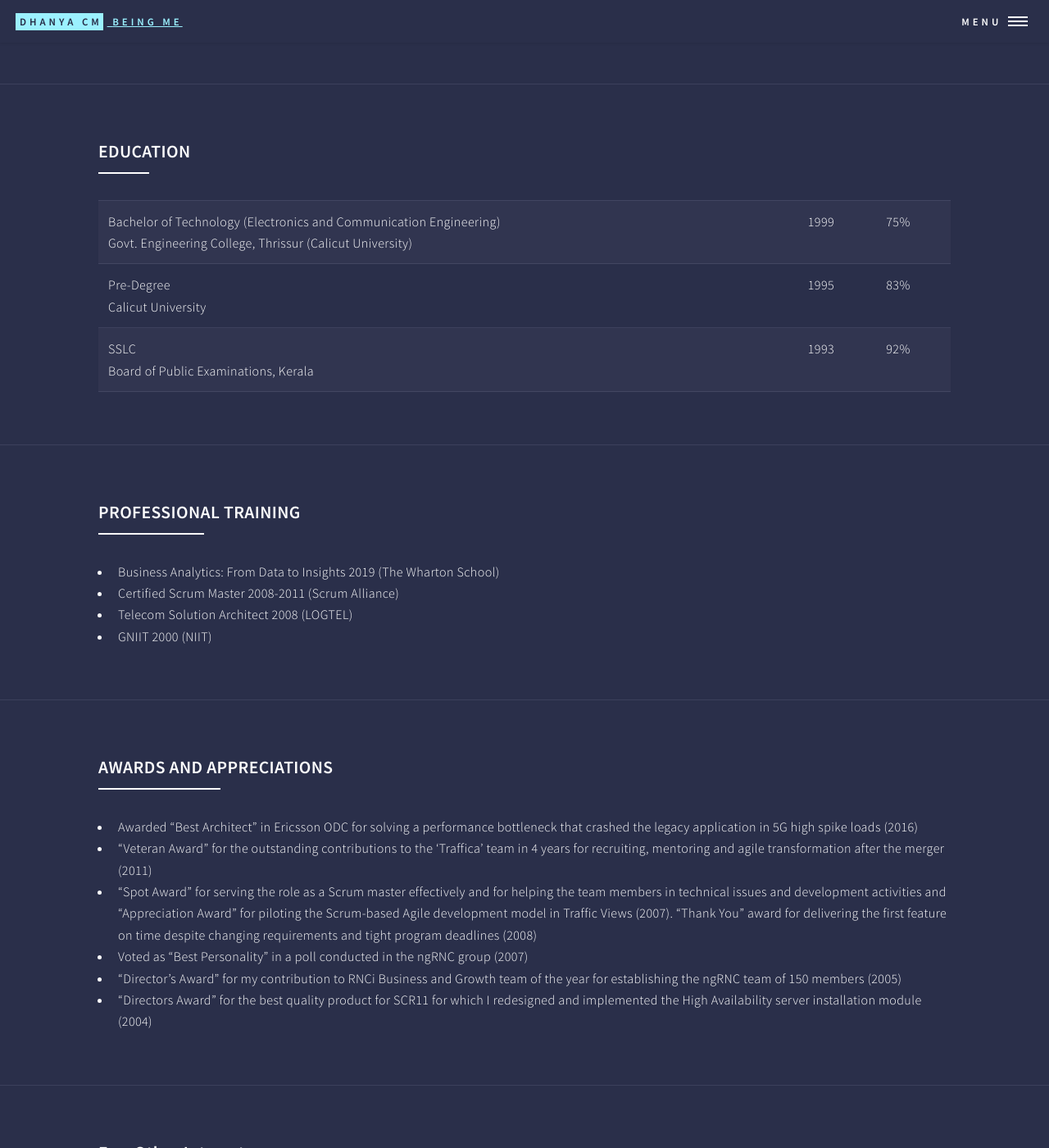
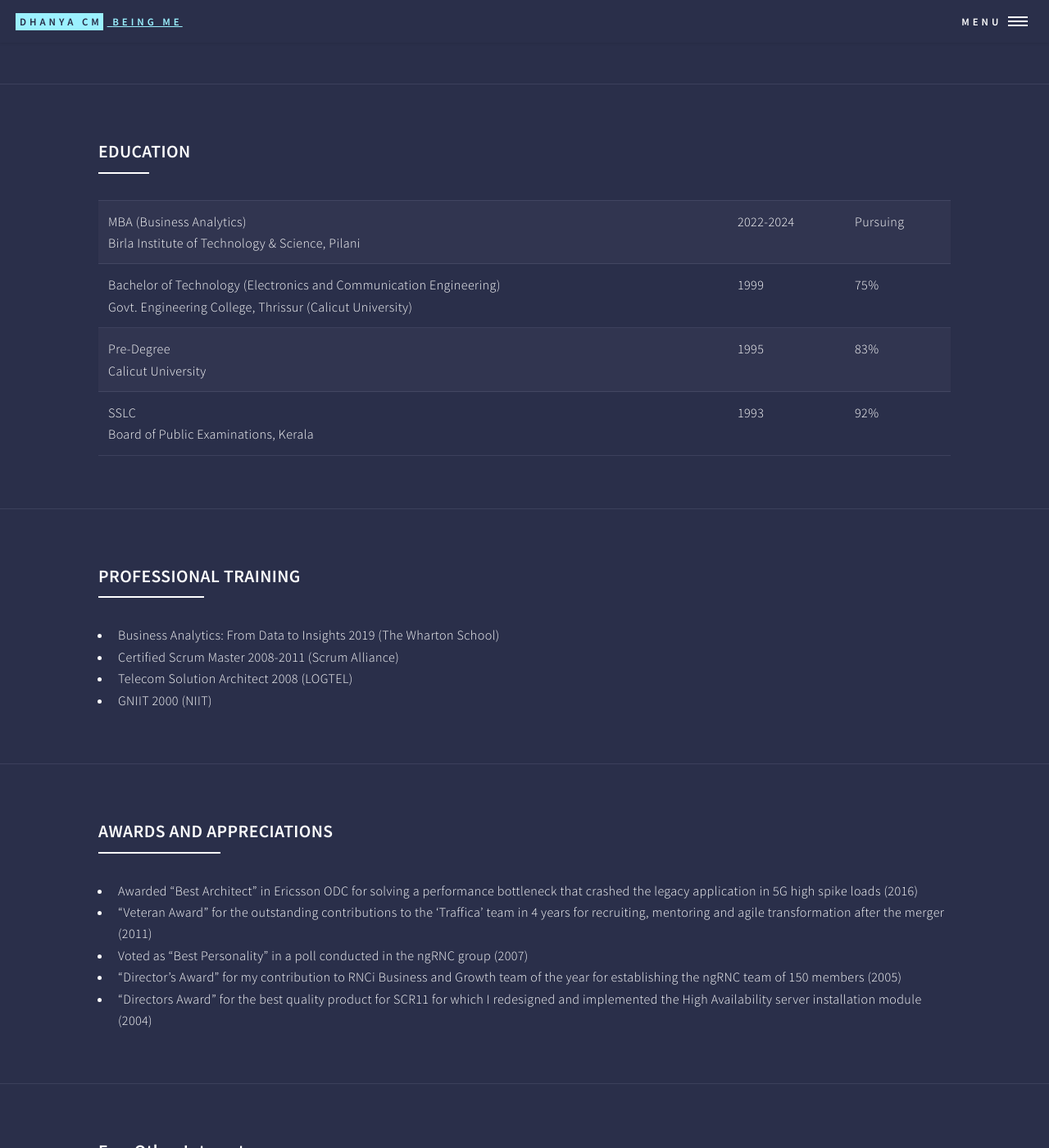
Before and after one commit to dhanyacm/dhanyacm, a Jekyll site: the page built from resume.html, in a window 1280 px wide and 1400 px high, scrolled down 1440 px. Shown: the whole window at 82% size. Built offline with Jekyll 4.4.1, drawn with Linux system fonts in a browser that asks for light colours.

Commit message:
Update resume.html

```diff
--- a/resume.html
+++ b/resume.html
@@ -223,7 +223,12 @@ transformation phase </li>
 
 
 										<table>
-										  <tr>
+										   <tr>
+										    <td>  MBA (Business Analytics)  <br>   Birla Institute of Technology & Science, Pilani </th>
+										    <td>2022-2024 </th>
+										    <td>Pursuing</th>
+										  </tr>
+											<tr>
 										    <td>  Bachelor of Technology (Electronics and Communication Engineering)        <br>           Govt. Engineering College, Thrissur (Calicut University)</th>
 										    <td>1999 </th>
 										    <td>75% </th>
@@ -272,7 +277,6 @@ transformation phase </li>
 <ul>
 <li>	Awarded “Best Architect” in Ericsson ODC for solving a performance bottleneck that crashed the legacy application in 5G high spike loads (2016)<br>
 </li> <li>	“Veteran Award” for the outstanding contributions to the ‘Traffica’ team in 4 years for recruiting, mentoring and agile transformation after the merger (2011)<br>
-</li> <li>	“Spot Award” for serving the role as a Scrum master effectively and for helping the team members in technical issues and development activities and “Appreciation Award” for piloting the Scrum-based Agile development model in Traffic Views (2007). “Thank You” award for delivering the first feature on time despite changing requirements and tight program deadlines (2008)
 </li> <li>	Voted as “Best Personality” in a poll conducted in the ngRNC group (2007)<br>
 </li> <li>	“Director’s Award” for my contribution to RNCi Business and Growth team of the year for establishing the ngRNC team of 150 members (2005)<br>
 </li> <li>	“Directors Award” for the best quality product for SCR11 for which I redesigned and implemented the High Availability server installation module (2004)<br>
```
